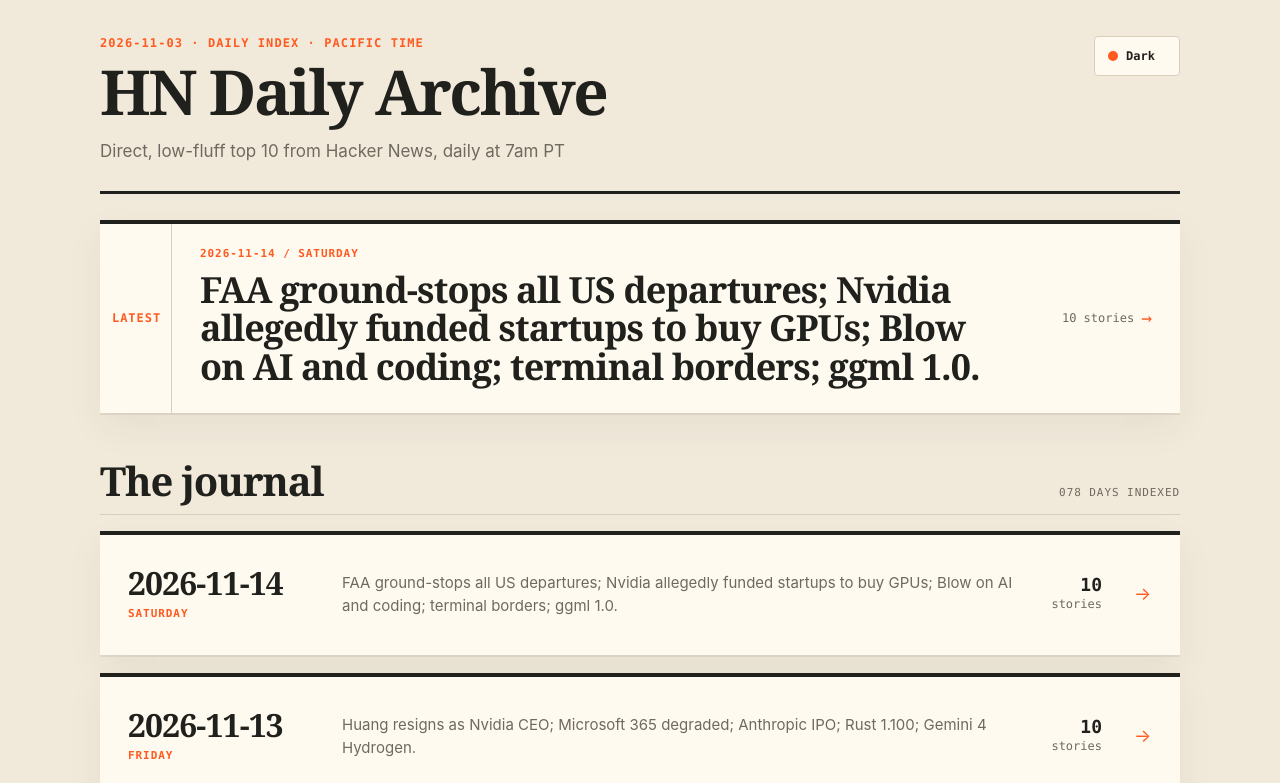
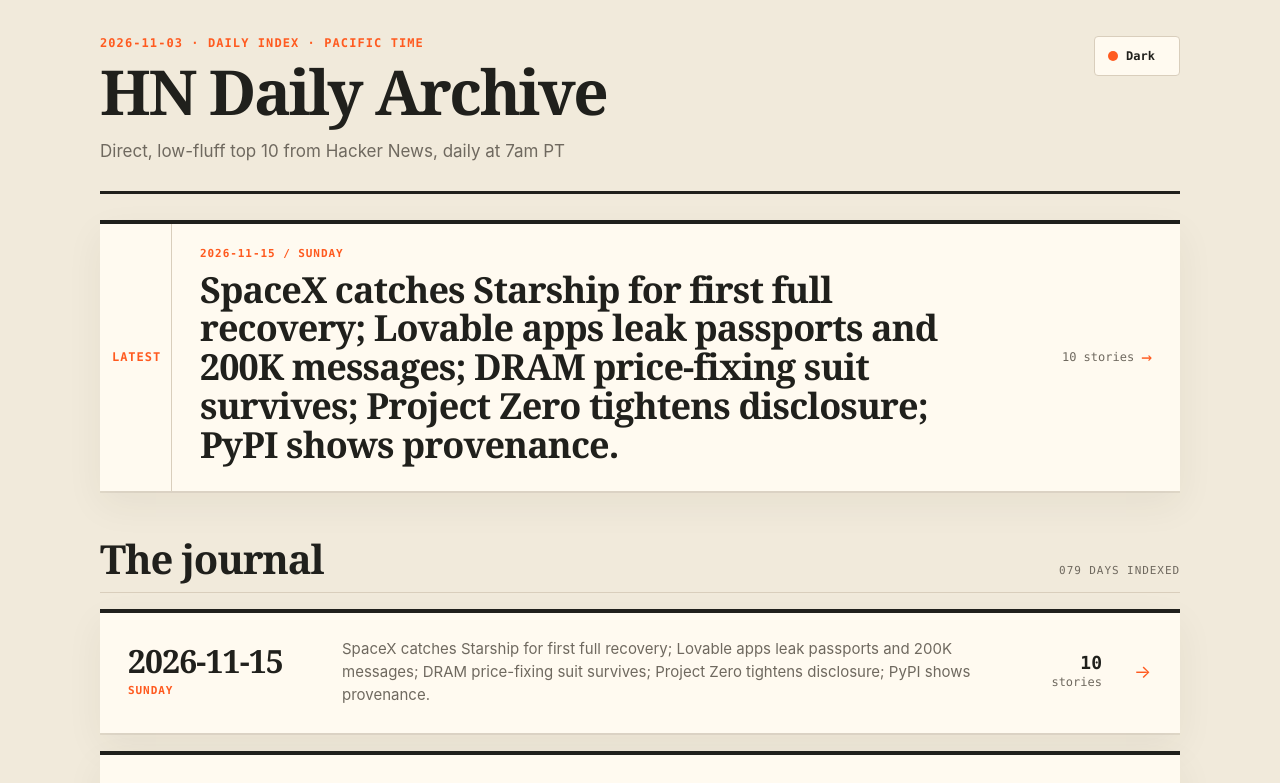
Before and after one commit to tk3369/hn-daily, a plain HTML site: page index.html in a window 1280 px wide. Shown: the top 783 px of the page. Drawn offline with Linux system fonts and the light colour scheme.

Commit message:
Update archive home — add 2026-11-15, 079 days — static, no tracking

```diff
--- a/index.html
+++ b/index.html
@@ -102,11 +102,11 @@
       <button class="theme-toggle" id="theme-toggle" type="button" aria-label="Switch color theme" title="Toggle theme (T)"><span class="theme-dot" aria-hidden="true"></span><span class="theme-text">Dark</span></button>
     </header>
 
-    <a class="latest" id="latest-link" href="https://tk3369.github.io/hn-daily/2026-11-14/" data-local-href="2026-11-14/" target="_blank" rel="noopener" onclick="return openBrief(event, this)" aria-label="Open latest brief for Saturday 2026-11-14">
+    <a class="latest" id="latest-link" href="https://tk3369.github.io/hn-daily/2026-11-15/" data-local-href="2026-11-15/" target="_blank" rel="noopener" onclick="return openBrief(event, this)" aria-label="Open latest brief for Sunday 2026-11-15">
       <span class="latest-label">Latest</span>
       <span class="latest-main">
-        <span class="latest-date">2026-11-14 / SATURDAY</span>
-        <span class="latest-title">FAA ground-stops all US departures; Nvidia allegedly funded startups to buy GPUs; Blow on AI and coding; terminal borders; ggml 1.0.</span>
+        <span class="latest-date">2026-11-15 / SUNDAY</span>
+        <span class="latest-title">SpaceX catches Starship for first full recovery; Lovable apps leak passports and 200K messages; DRAM price-fixing suit survives; Project Zero tightens disclosure; PyPI shows provenance.</span>
       </span>
       <span class="latest-meta">10 stories <span class="arrow" aria-hidden="true">→</span></span>
     </a>
@@ -114,11 +114,20 @@
     <section aria-labelledby="archive-title">
       <div class="archive-head">
         <h2 id="archive-title">The journal</h2>
-        <span class="archive-count">078 days indexed</span>
+        <span class="archive-count">079 days indexed</span>
       </div>
 
       <ol class="archive-list" id="archive-list">
         <!-- ARCHIVE_ENTRIES_START: prepend new day entries directly below this line. -->
+        <li class="day-entry">
+          <a class="day-link" href="https://tk3369.github.io/hn-daily/2026-11-15/" data-local-href="2026-11-15/" target="_blank" rel="noopener" onclick="return openBrief(event, this)" data-entry aria-label="Open Sunday 2026-11-15 brief">
+            <time class="day-date" datetime="2026-11-15">2026-11-15<span class="day-weekday">Sunday</span></time>
+            <span class="day-summary">SpaceX catches Starship for first full recovery; Lovable apps leak passports and 200K messages; DRAM price-fixing suit survives; Project Zero tightens disclosure; PyPI shows provenance.</span>
+            <span class="day-count"><strong>10</strong> stories</span>
+            <span class="day-arrow" aria-hidden="true">→</span>
+          </a>
+        </li>
+
         <li class="day-entry">
           <a class="day-link" href="https://tk3369.github.io/hn-daily/2026-11-14/" data-local-href="2026-11-14/" target="_blank" rel="noopener" onclick="return openBrief(event, this)" data-entry aria-label="Open Saturday 2026-11-14 brief">
             <time class="day-date" datetime="2026-11-14">2026-11-14<span class="day-weekday">Saturday</span></time>
```
